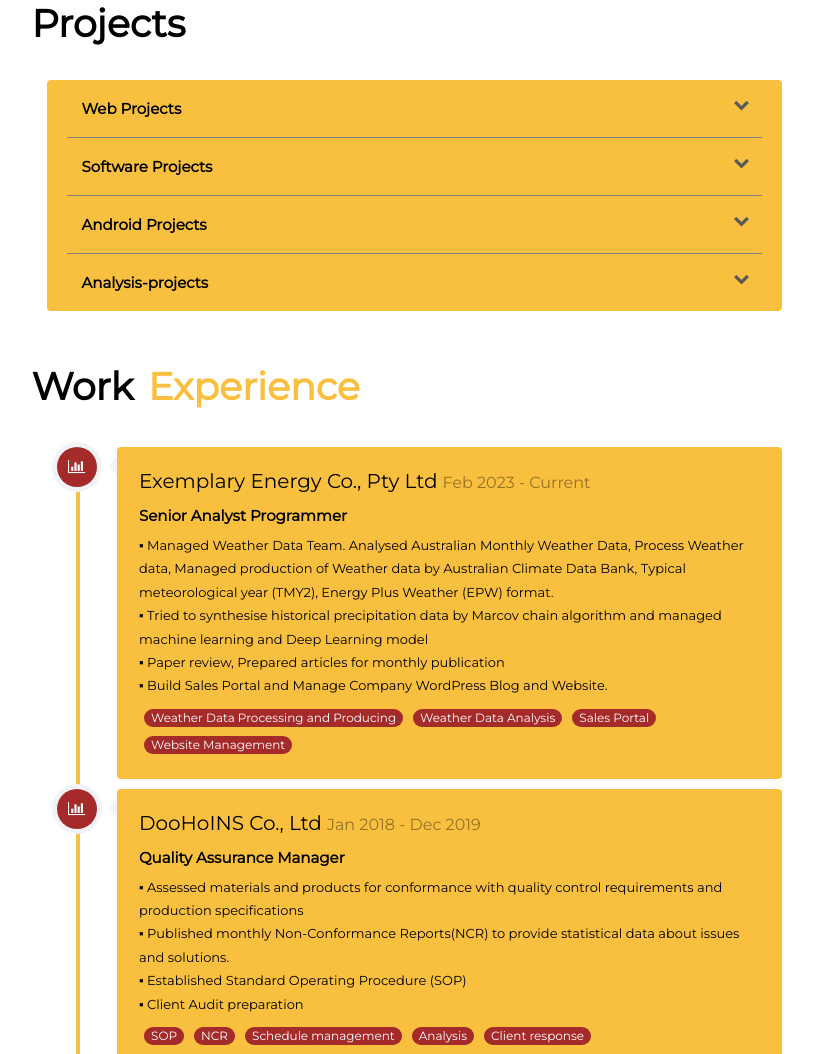
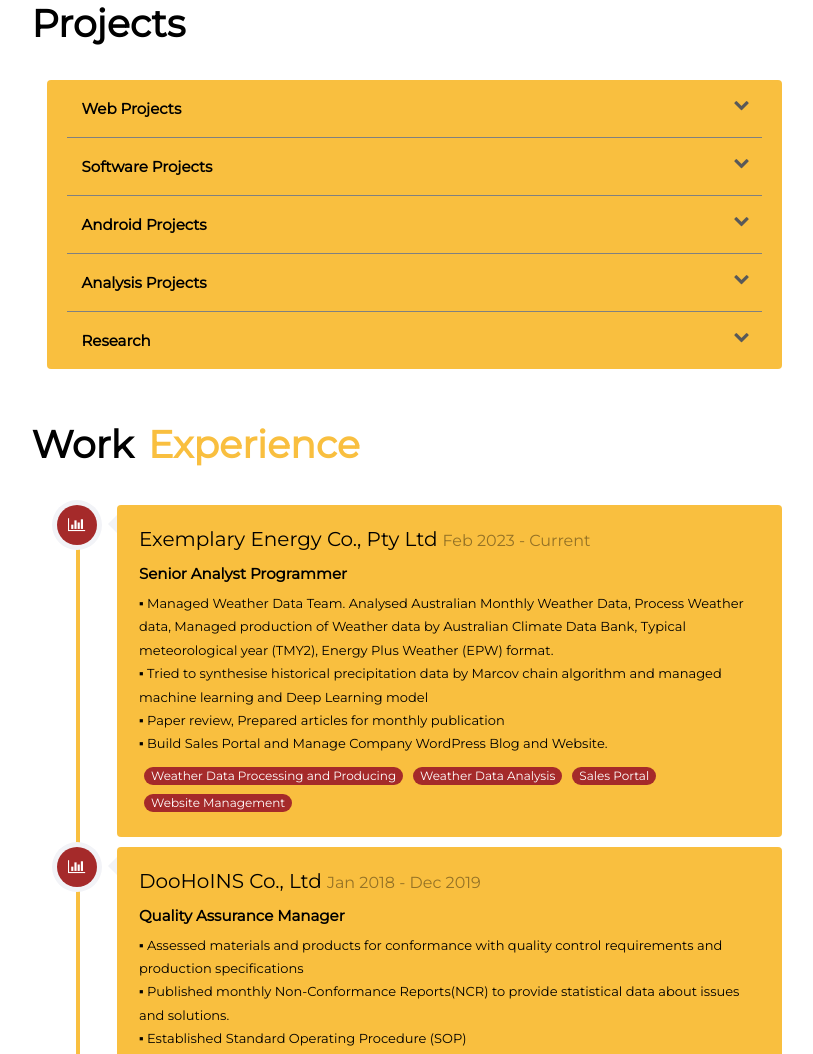
Before and after one commit to HonggicOh/HongGicOh.github.io, a plain HTML site: page index.html in a window 1280 px wide. Shown: the part 721-1775 px from the top of the page, without its empty margins (376-1189 px from the left). Drawn offline with Linux system fonts and the light colour scheme; a web font is replaced by a local one.

Commit message:
Update index.html

```diff
--- a/index.html
+++ b/index.html
@@ -142,14 +142,22 @@
                         </li>
                         <li>
                            <div class="link">
-                              <p style="margin-bottom: 0px">Analysis-projects
+                              <p style="margin-bottom: 0px">Analysis Projects
                               </p>
                               <i class="fa fa-chevron-down"></i>
                            </div>
                            <ul id="Analysis-projects" class="submenu">
                            </ul>
                         </li>
-
+                           <li>
+                           <div class="link">
+                              <p style="margin-bottom: 0px">Research
+                              </p>
+                              <i class="fa fa-chevron-down"></i>
+                           </div>
+                           <ul id="Research-projects" class="submenu">
+                           </ul>
+                        </li>
                      </ul>
                   </div>
                </section>
```
